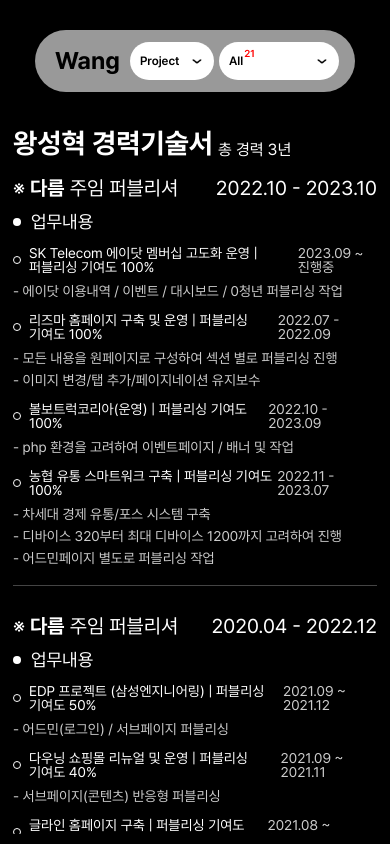
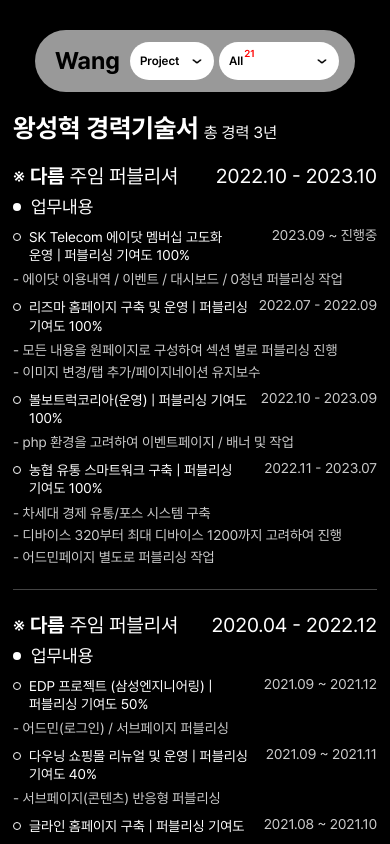
Before and after one commit to wangseonghyeok/portfolio, a React (Create React App) app: page /career in a window 390 px wide. Built offline with nearby package versions, Linux system fonts and the light colour scheme.

Commit message:
career 페이지 스타일 조정 / key 네이밍 변경

```diff
--- a/src/assets/css/style.css
+++ b/src/assets/css/style.css
@@ -604,7 +604,7 @@ main::-webkit-scrollbar {
   display: flex;
   align-items: flex-end;
 }
-.content .work > h1 {
+.content .work > h2 {
   font-size: 46px;
 }
 .content .work > span {
@@ -923,11 +923,11 @@ main::-webkit-scrollbar {
     display: none;
   }
   .content {
-    margin: 12rem auto 3rem;
+    margin: 10.5rem auto 3rem;
     padding: 0 1.3rem;
   }
-  .content .work > h1 {
-    font-size: 2.8rem;
+  .content .work > h2 {
+    font-size: 2.6rem;
   }
   .content .work > span {
     padding-left: 0.5rem;
@@ -936,30 +936,41 @@ main::-webkit-scrollbar {
   .content .career > p {
     font-size: 2rem;
   }
-  .content .list {
-    margin-top: 2rem;
-  }
   .content .business {
-    margin: 1.5rem 0 0 0;
+    margin: 1.2rem 0 0 0;
     font-size: 1.8rem;
   }
   .content .title-wrap {
-    margin: 1.5rem 0 0 0rem;
+    margin: 1.2rem 0 0 0rem;
   }
   .content .title-wrap .title-bar {
     font-size: 1.4rem;
   }
   .content .title-wrap .title-bar .title {
+    line-height: 1.3;
+    width: 65%;
     word-break: keep-all;
     padding-left: 1.6rem;
   }
   .content .title-wrap .title-bar .title::after {
+    top: 0.9rem;
     width: 0.6rem;
     height: 0.6rem;
   }
+  .content .title-wrap .title-bar .date {
+    display: flex;
+    width: 35%;
+    justify-content: space-between;
+  }
   .content .title-wrap .desc {
     font-size: 1.4rem;
-    margin: 1rem 0 0 0rem;
+    margin: 0.8rem 0 0 0rem;
+  }
+  .content .list {
+    margin-top: 2.5rem;
+  }
+  .content .list + .list {
+    padding-top: 2.5rem;
   }
 }
 @media (min-width: 720px) {
--- a/src/assets/scss/style.scss
+++ b/src/assets/scss/style.scss
@@ -183,7 +183,7 @@ main {
     .work {
         display: flex;
         align-items: flex-end;
-        > h1 {
+        > h2 {
             font-size: 46px;
         }
 
@@ -589,11 +589,11 @@ main {
     }
 
     .content {
-        margin: rem(120px auto 30px);
+        margin: rem(105px auto 30px);
         padding: rem(0 13px);
         .work {
-            > h1 {
-                font-size: rem(28px);
+            > h2 {
+                font-size: rem(26px);
             }
             > span {
                 padding-left: rem(5px);
@@ -605,29 +605,41 @@ main {
                 font-size: rem(20px);
             }
         }
-        .list {
-            margin-top: rem(20px);
-        }
         .business {
-            margin: rem(15px 0 0 0);
+            margin: rem(12px 0 0 0);
             font-size: rem(18px);
         }
         .title-wrap {
-            margin: rem(15px 0 0 0px);
+            margin: rem(12px 0 0 0px);
             .title-bar {
                 font-size: rem(14px);
                 .title {
+                    line-height: 1.3;
+                    width: 65%;
                     word-break: keep-all;
                     padding-left: rem(16px);
                     &::after {
+                        top: rem(9px);
                         width: rem(6px);
                         height: rem(6px);
                     }
                 }
+                .date {
+                    display: flex;
+
+                    width: 35%;
+                    justify-content: space-between;
+                }
             }
             .desc {
                 font-size: rem(14px);
-                margin: rem(10px 0 0 0px);
+                margin: rem(8px 0 0 0px);
+            }
+        }
+        .list {
+            margin-top: rem(25px);
+            + .list {
+                padding-top: rem(25px);
             }
         }
     }
--- a/src/components/Career.js
+++ b/src/components/Career.js
@@ -19,7 +19,7 @@ export default function Carrer() {
             <main style={{ borderRadius: "0px" }}>
                 <div className="content">
                     <div className="work">
-                        <h1>왕성혁 경력기술서</h1> <span>총 경력 3년</span>
+                        <h2>왕성혁 경력기술서</h2> <span>총 경력 3년</span>
                     </div>
                     {Data.work.map((Val) => {
                         return (
@@ -39,12 +39,15 @@ export default function Carrer() {
                                                     {data.title}
                                                     <span> | 퍼블리싱 기여도 {data.percent}</span>
                                                 </p>
-                                                <p className="date">{data.date}</p>
+                                                <p className="date">
+                                                    <span></span>
+                                                    <span>{data.date}</span>
+                                                </p>
                                             </div>
                                             <div className="desc">
                                                 {/* {data.desc} */}
-                                                {data.desc.map((name, index) => {
-                                                    return <p key={Val.id + index + 1}>- {name}</p>;
+                                                {data.desc.map((post, num) => {
+                                                    return <p key={Val.id + num + 1}>- {post}</p>;
                                                 })}
                                             </div>
                                         </div>
--- a/src/data.json
+++ b/src/data.json
@@ -386,14 +386,14 @@
                     "desc": ["작가페이지/필모그래픽 페이지 반응형 퍼블리싱"]
                 },
                 {
-                    "id": 10,
+                    "id": 11,
                     "title": "다우닝 쇼핑몰 리뉴얼 및 운영",
                     "percent": "40%",
                     "date": "2021.09 ~ 2021.11",
                     "desc": ["서브페이지(콘텐츠) 반응형 퍼블리싱"]
                 },
                 {
-                    "id": 11,
+                    "id": 12,
                     "title": "EDP 프로젝트 (삼성엔지니어링)",
                     "percent": "50%",
                     "date": "2021.09 ~ 2021.12",
```
Also changed, not shown: 1 other file (tests, documents, lock files or other folders).
